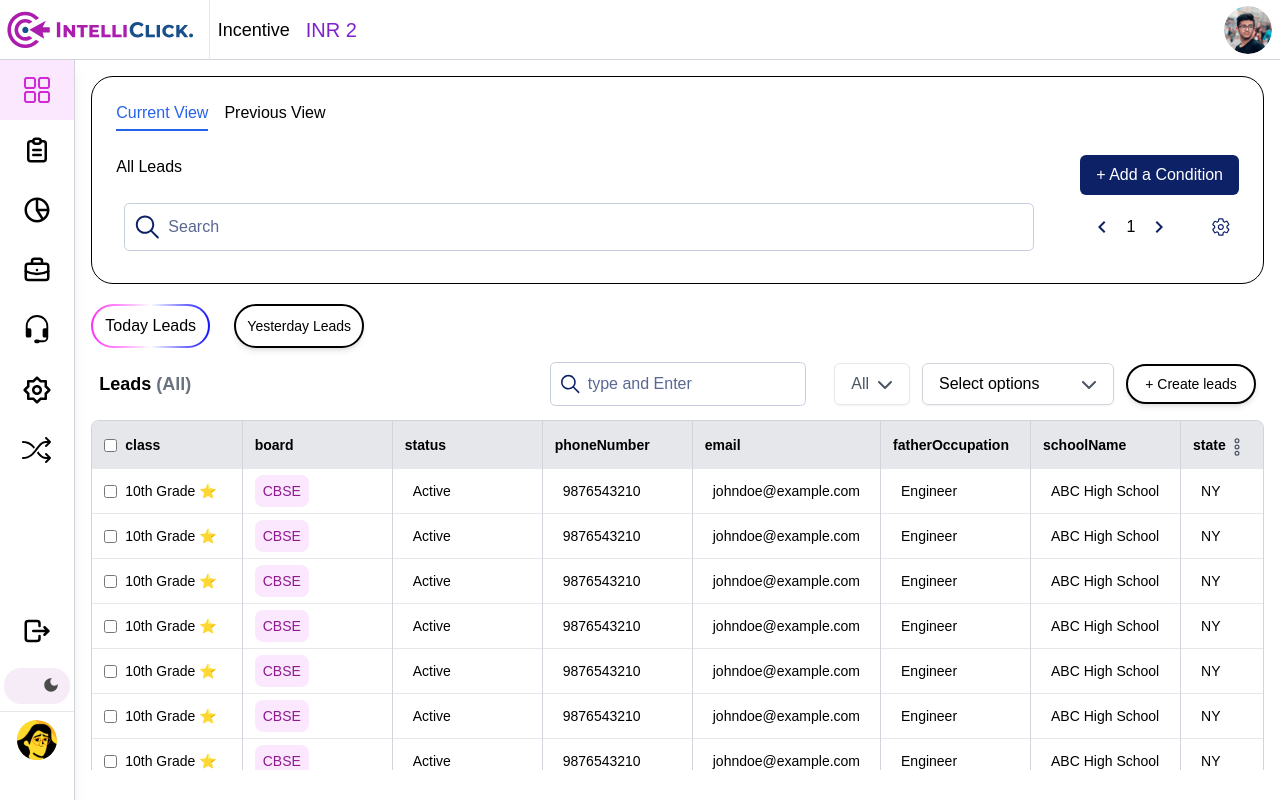
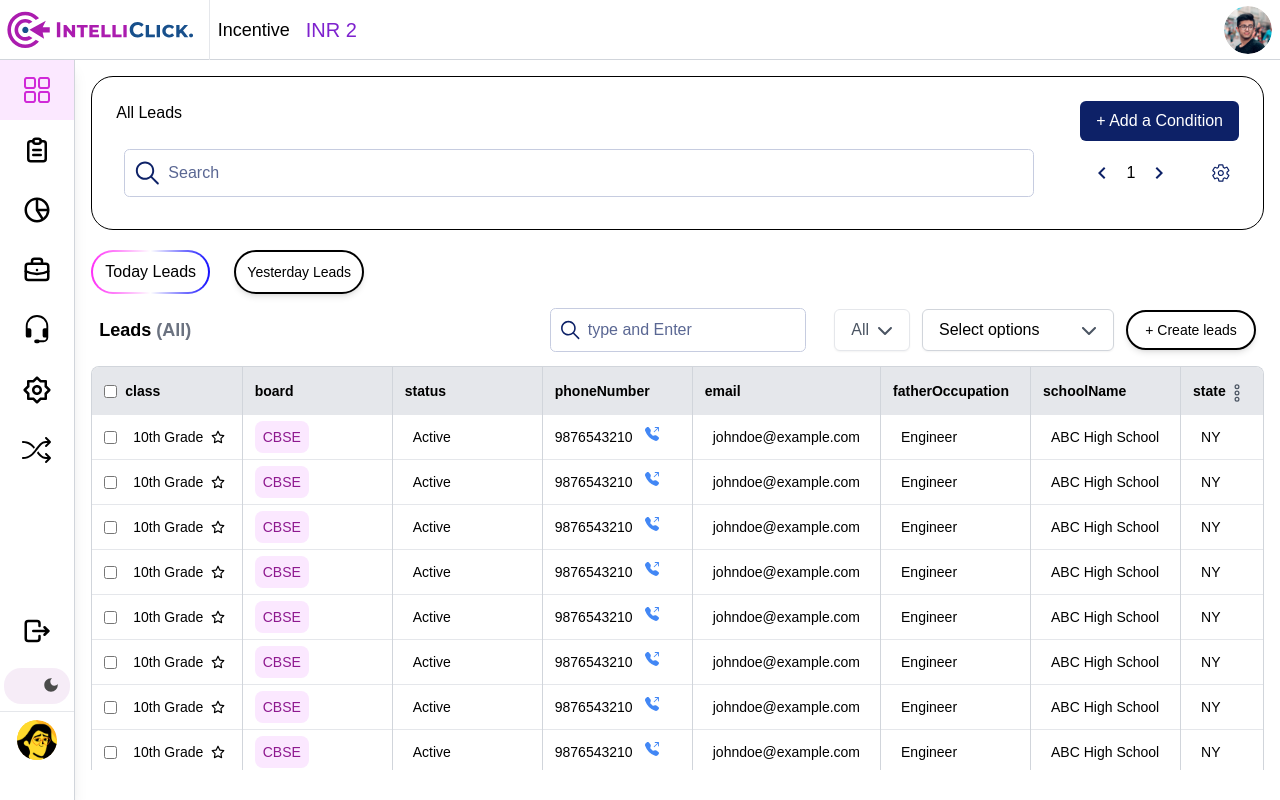
Before and after one commit to ashish2445/intelliclick-frontend-CRM, a Next.js app: page /dashboard/table in a window 1280 px wide. Built offline with nearby package versions, Linux system fonts and the light colour scheme.

Commit message:
fixed ui issues

```diff
--- a/src/components/DragDropTable.tsx
+++ b/src/components/DragDropTable.tsx
@@ -635,6 +635,8 @@ import React, { useState, useCallback, useEffect, useRef } from "react";
 import { PiDotsThreeOutlineVertical } from "react-icons/pi";
 import { DndProvider, useDrag, useDrop } from "react-dnd";
 import { HTML5Backend } from "react-dnd-html5-backend";
+import { BsFillTelephoneOutboundFill } from "react-icons/bs";
+import { FaRegStar, FaStar } from "react-icons/fa6";
 
 interface TableProps {
   data: ITableFields[];
@@ -810,6 +812,7 @@ const DynamicTable3: React.FC<TableProps> = ({ data, columns }) => {
   const [checkedRows, setCheckedRows] = useState<boolean[]>(Array(data?.length).fill(false));
   const [headerChecked, setHeaderChecked] = useState(false);
   const dropdownRef = useRef<HTMLDivElement | null>(null);
+  const [favoriteRows, setFavoriteRows] = useState<Record<number, boolean>>({});
 
   console.log("dis col",displayColumns,columnOrder);
 
@@ -823,6 +826,13 @@ const DynamicTable3: React.FC<TableProps> = ({ data, columns }) => {
       setColumnOrder(tableCols);
     }
   }, [data]);
+
+  const handleFavoriteToggle = (rowIndex: number) => {
+    setFavoriteRows((prev) => ({
+      ...prev,
+      [rowIndex]: !prev[rowIndex], // Toggle only for the clicked row
+    }));
+  };
 
 
   const handleCheckboxChange = (key: string) => {
@@ -926,7 +936,7 @@ const DynamicTable3: React.FC<TableProps> = ({ data, columns }) => {
                   return (
                     <td key={col} className={`p-3 border-r border-gray-300`}>
                       {colIndex === 0 ? (
-                        <div className="flex items-center">
+                        <div className="flex items-center gap-2">
                           <input
                             type="checkbox"
                             className="mr-2"
@@ -935,9 +945,18 @@ const DynamicTable3: React.FC<TableProps> = ({ data, columns }) => {
                           />
                           {/* <span className="mr-1">⭐</span> */}
                           {row[col] || "-"}
-                          <span className="ml-1">⭐</span>
+                          {/* <span className="ml-1"><FaRegStar /></span> */}
+                          <div onClick={() => handleFavoriteToggle(rowIndex)} style={{ cursor: "pointer" }}>
+                            {favoriteRows[rowIndex] ? <FaStar color="#fcba03" /> : <FaRegStar color="black" />}
+                          </div>
                         </div>
-                      ): (
+                      ):col.toLowerCase() === "phonenumber" ? (
+                        <span className="flex gap-3">
+                          {row[col] || "-"} <span><BsFillTelephoneOutboundFill color='#4287f5' />
+                        </span>
+                            </span>
+                          ) :
+                       (
                         // <span className={`${columnStyles[col.toLowerCase()] || ""} p-2 rounded-[8px]`}>
                         //   {row[col] || "-"}
                         // </span>
--- a/src/containers/tableContainer.tsx
+++ b/src/containers/tableContainer.tsx
@@ -1,7 +1,5 @@
 'use client';
 import DynamicTable3 from "@/components/DragDropTable";
-import DynamicTable from "@/components/DynamicTable";
-import DynamicTable2 from "@/components/DynamicTable copy";
 import FilterComponent from "@/components/FilterCondition";
 import Pagination from "@/components/Pagination";
 import SearchBox from "@/components/SearchBox";
@@ -444,14 +442,16 @@ const TableContainer: React.FC = () => {
   const [rowsPerPage, setRowsPerPage] = useState(10);
   const [addCondition,setCondition] = useState<boolean>(false);
   const [filters, setFilters] = useState<string[]>([]);
+  const [totalRows, setTotalRows] = useState<number>(0);
 
-  // const totalPages = (totalLeads/rowsPerPage);
-  const totalPages = 10;
+  const totalPages = (totalRows/rowsPerPage);
+  // const totalPages = 10;
 
   const fetchTableData = async () => {
     try {
       // const data = await ManagerInstance.getTableData();
-      const data = responseObject.leads.map(each => each.fields)
+      const data = responseObject.leads.map(each => each.fields);
+      setTotalRows(responseObject?.total);
       setTableData(data);
     } catch (error) {
       handleError(error as AxiosError,true);
@@ -475,12 +475,12 @@ const TableContainer: React.FC = () => {
     <div>
       <div className="p-6 rounded-[22px] border border-black w-full dark-invert">
         {/* Header */}
-        <div className="flex justify-between items-center pb-2 mb-4">
+        {/* <div className="flex justify-between items-center pb-2 mb-4">
           <div className="flex space-x-4">
             <span className="border-b-2 border-blue-600 text-blue-600 pb-1">Current View</span>
             <span>Previous View</span>
           </div>
-        </div>
+        </div> */}
         <div className="flex justify-between w-full">
           <span>All Leads</span>
           <button className="bg-[#0D2167] text-white px-4 py-2 rounded-md" onClick={()=>setCondition(prev=>!prev)}>+ Add a Condition</button>
```
